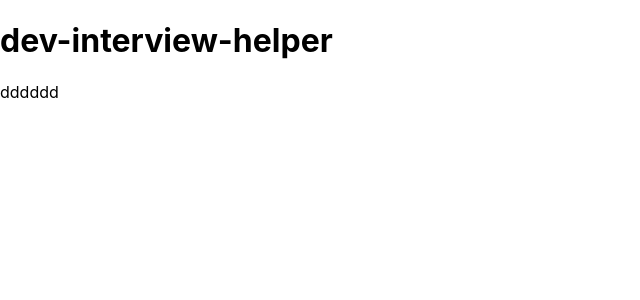
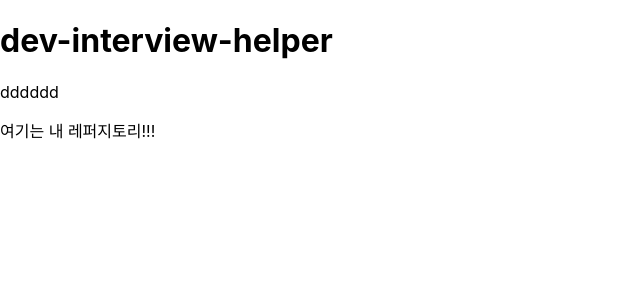
Before and after one commit to tkdals0905/dev-interview-helper, a React (Create React App) app in the folder client/: page / in a window 1280 px wide. Shown: the top 300 px of the page, without its empty margins (0-640 px from the left). Built offline with nearby package versions, Linux system fonts and the light colour scheme.

Commit message:
test) 18

```diff
--- a/client/src/App.js
+++ b/client/src/App.js
@@ -2,7 +2,8 @@ function App() {
   return (
     <div className='App'>
       <h1>dev-interview-helper</h1>
-    <p>dddddd</p>
+      <p>dddddd</p>
+      <p>여기는 내 레퍼지토리!!!</p>
     </div>
   );
 }
```
